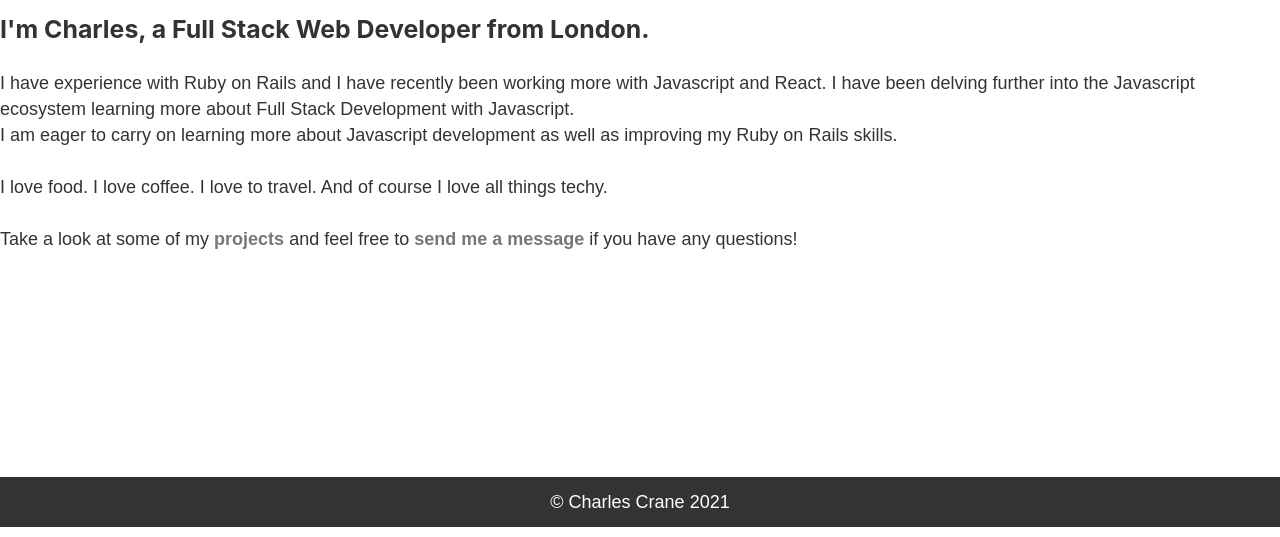
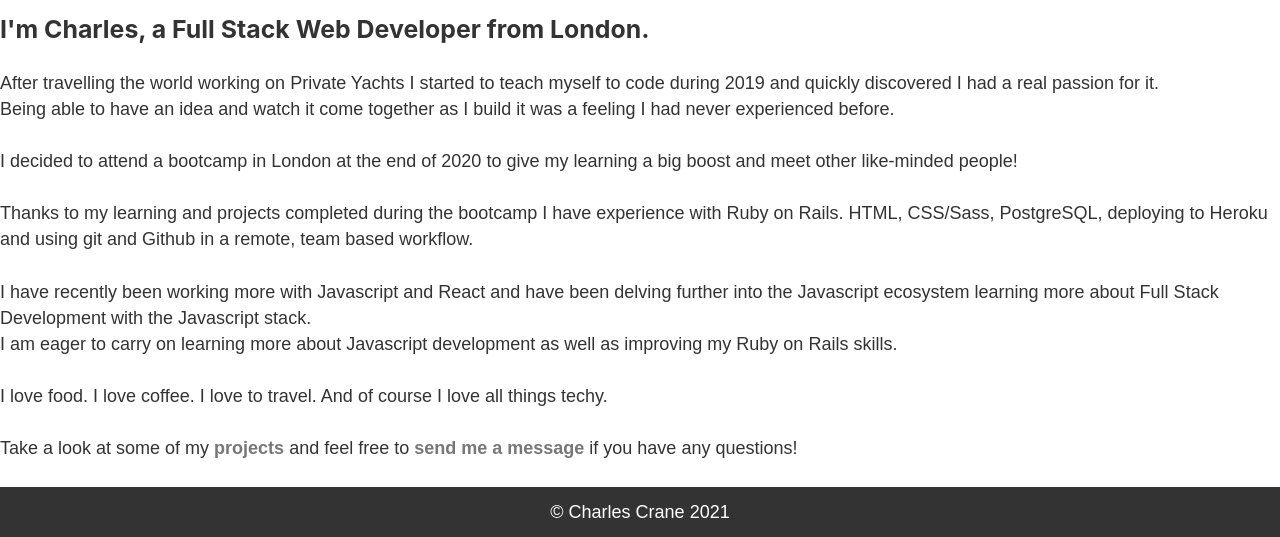
Before and after one commit to charc46/portfolio, a Gatsby site: page / in a window 1280 px wide. Shown: the part 273-810 px from the top of the page. Built offline with nearby package versions, Linux system fonts and the light colour scheme; Gatsby itself is replaced by a stand-in of ours.

Commit message:
Updated homepage

```diff
--- a/src/pages/index.js
+++ b/src/pages/index.js
@@ -13,11 +13,19 @@ const Home = () => {
       <div className={indexStyles.indexContainer}>
         <h1>Hello.</h1>
         <h3>I'm Charles, a Full Stack Web Developer from London.</h3>
-        <p>I have experience with Ruby on Rails and I have recently been working more with Javascript and React.
-          I have been delving further into the Javascript ecosystem learning more about Full Stack Development with Javascript.<br /> I am eager to carry on learning more about Javascript development as well as improving my Ruby on Rails skills.<br />
-          <br />
-          I love food. I love coffee. I love to travel. And of course I love all things techy.</p>
-          <p>Take a look at some of my <Link className={indexStyles.link} to='/projects'><strong>projects</strong></Link> and feel free to <Link className={indexStyles.link} to='/contact'><strong>send me a message</strong></Link> if you have any questions!</p>
+
+        <p>After travelling the world working on Private Yachts I started to teach myself to code during 2019 and quickly discovered I had a real passion for it.<br />
+        Being able to have an idea and watch it come together as I build it was a feeling I had never experienced before.</p>
+
+        <p>I decided to attend a bootcamp in London at the end of 2020 to give my learning a big boost and meet other like-minded people!</p>
+
+        <p>Thanks to my learning and projects completed during the bootcamp I have experience with Ruby on Rails. HTML, CSS/Sass, PostgreSQL, deploying to Heroku and using git and Github in a remote, team based workflow.</p>
+
+        <p>I have recently been working more with Javascript and React and have been delving further into the Javascript ecosystem learning more about Full Stack Development with the Javascript stack.<br /> I am eager to carry on learning more about Javascript development as well as improving my Ruby on Rails skills.</p>
+
+        <p>I love food. I love coffee. I love to travel. And of course I love all things techy.</p>
+
+        <p>Take a look at some of my <Link className={indexStyles.link} to='/projects'><strong>projects</strong></Link> and feel free to <Link className={indexStyles.link} to='/contact'><strong>send me a message</strong></Link> if you have any questions!</p>
       </div>
     </Layout>
   )
```
